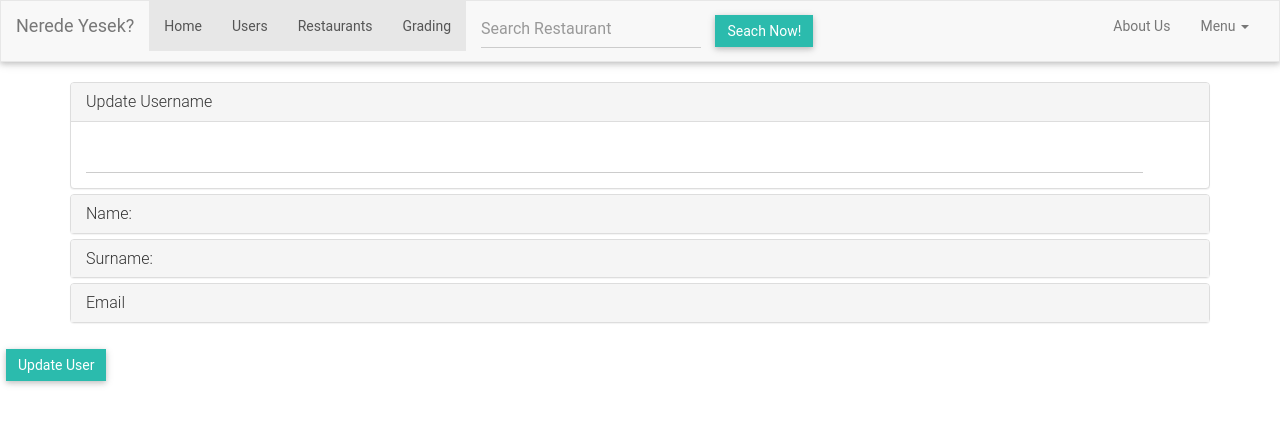
After one commit to CriminalProject/Project2, a Django app: page /user/updateUser/ in a window 1280 px wide. The commit adds this page. Shown: the top 425 px of the page. Run offline with Django 3.2, Linux system fonts and the light colour scheme; some libraries are stand-ins or nearby versions; some web fonts are replaced.

Commit message:
user icin updateUser diye ayrı template oluşturuldu. Restaurant ekleme ve gösterme icin template eklendi.

```diff
--- a/restaurant/views.py
+++ b/restaurant/views.py
@@ -29,4 +29,4 @@ def showRestaurants(request):
 
 
 def addRestaurant(request):
-    return render('addRestaurant.html')
+    return render(request,'addRestaurant.html')
--- a/templates/header.html
+++ b/templates/header.html
@@ -11,6 +11,7 @@
 <link href="{% static 'css/style.min.css'%}" rel="stylesheet">
 <link href="{% static 'ss/prism.min.css'%}" rel="stylesheet">
 <link href="{% static 'js/navbar.css'%}" rel="stylesheet">
+
 {% block title %}{% endblock %}
 </head>
 <body>
--- /dev/null
+++ b/templates/updateUser.html
@@ -0,0 +1,73 @@
+{% extends "header.html" %}
+{% block content %}
+<html>
+
+<form action="user/updateUser/" method="POST">
+
+			<div class="container">
+				<div class="panel-group" id="accordion">
+					<div class="panel panel-default">
+						<div class="panel-heading">
+							<h4 class="panel-title">
+								<a data-toggle="collapse" data-parent="#accordion"
+									href="#collapse1">Update Username</a>
+
+						</div>
+						<div id="collapse1" class="panel-collapse collapse in">
+							<div class="panel-body">
+								<input type="text" name="user" required="required"
+									value="" style="width: 95%">
+							</div>
+						</div>
+					</div>
+					<div class="panel panel-default">
+						<div class="panel-heading">
+							<h4 class="panel-title">
+								<a data-toggle="collapse" data-parent="#accordion"
+									href="#collapse2">Name: </a>
+							</h4>
+						</div>
+						<div id="collapse2" class="panel-collapse collapse">
+							<div class="panel-body">
+							<input type="text" name="user" required="userFirstName"
+									value="" style="width: 95%">
+							</div>
+						</div>
+					</div>
+					<div class="panel panel-default">
+						<div class="panel-heading">
+							<h4 class="panel-title">
+								<a data-toggle="collapse" data-parent="#accordion"
+									href="#collapse3">Surname: </a>
+							</h4>
+						</div>
+						<div id="collapse3" class="panel-collapse collapse">
+							<div class="panel-body">
+								<input type="text" name="user" required="userSurname"
+									value="" style="width: 95%">
+							</div>
+						</div>
+					</div>
+					<div class="panel panel-default">
+						<div class="panel-heading">
+							<h4 class="panel-title">
+								<a data-toggle="collapse" data-parent="#accordion"
+									href="#collapse3">Email </a>
+							</h4>
+						</div>
+						<div id="collapse4" class="panel-collapse collapse">
+							<div class="panel-body">
+								<input type="text" name="user" required="userEmail"
+									value="" style="width: 95%">
+							</div>
+						</div>
+					</div>
+				</div>
+			</div>
+
+			<button type="submit" id="btn_sign" class="btn btn-default">Update User</button>
+
+
+	<!-- /container -->
+</html>
+	{% endblock %}
--- a/user/urls.py
+++ b/user/urls.py
@@ -6,4 +6,5 @@ urlpatterns = [
     url(r'showUsers/', views.showUsers, name='showUsers'),
     url(r'getUser', views.getUser, name='getUser'),
     url(r'addUser/', views.addUser, name='add'),
+    url(r'updateUser/',views.updateUser, name='updateUser'),
 ]
--- a/user/views.py
+++ b/user/views.py
@@ -30,3 +30,6 @@ def showUsers(request):
 
 def addUser(request):
     return render(request,'AddUser.html')
+
+def updateUser(request):
+    return render(request,'updateUser.html')
```
Also changed, not shown: templates/AddUser.html (+11 -7 lines), templates/addRestaurant.html (added, +43 -0 lines), templates/restaurants.html (+42 -0 lines), templates/users.html (+2 -49 lines).
